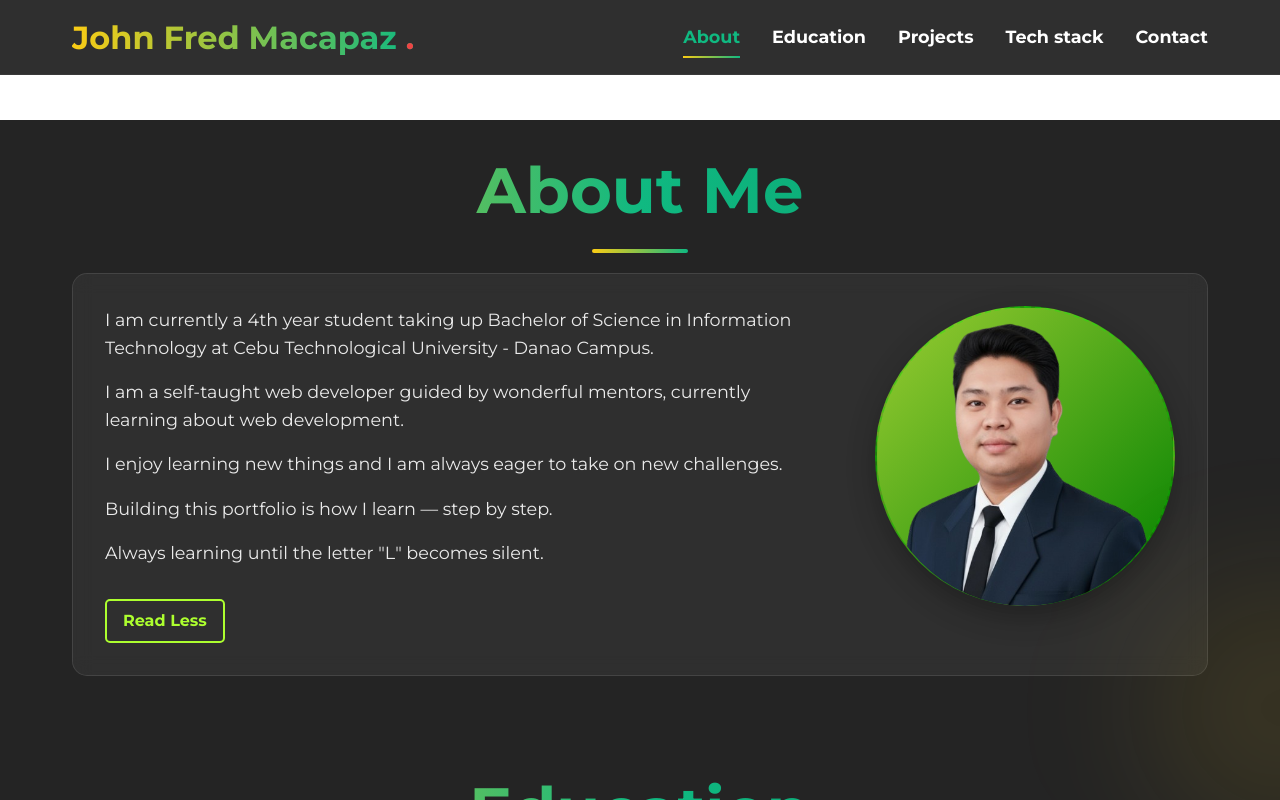
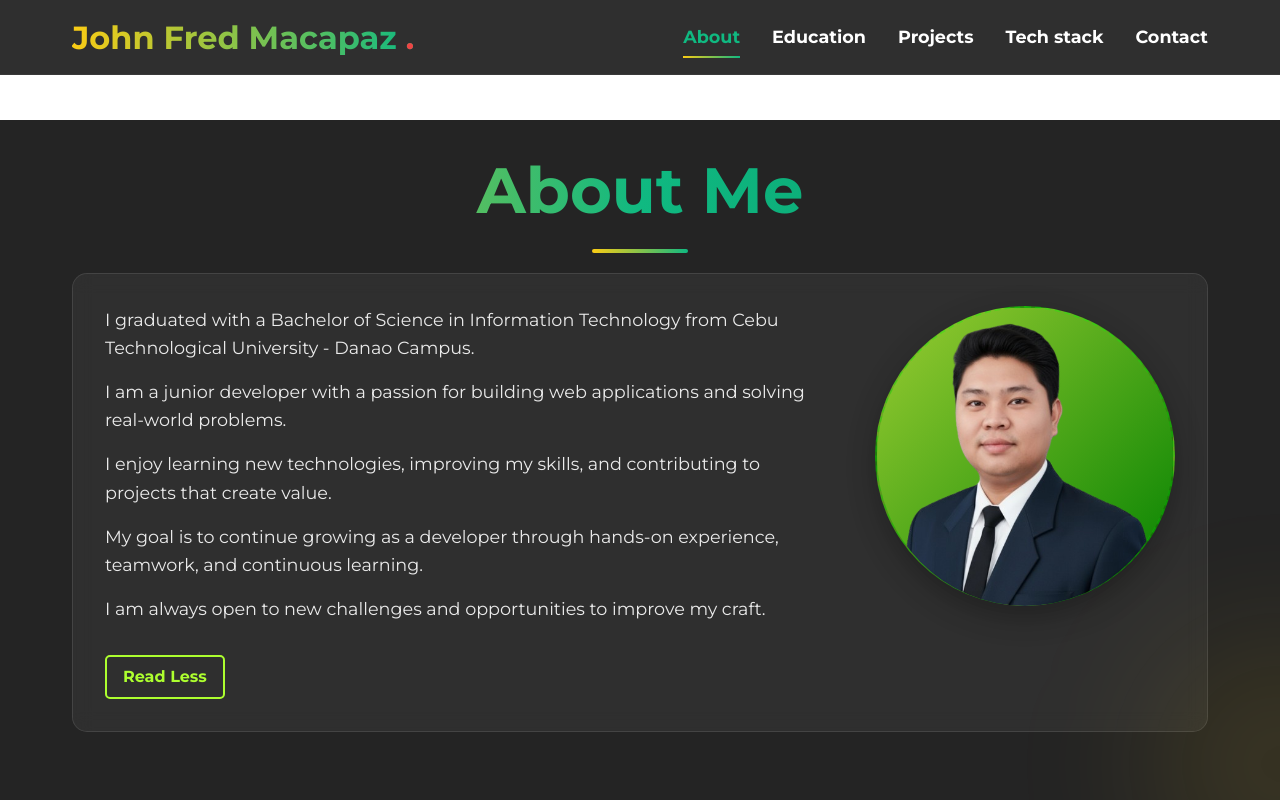
Before and after one commit to IamJoof/portfolioBuiltWithReact, a React (Vite) app: page / in a window 1280 px wide. Both pictures are taken after a click on the button "Read More". Shown: the top 800 px of the page. Built offline with nearby package versions, Linux system fonts and the light colour scheme.

Commit message:
Update About Page

```diff
--- a/src/components/About.tsx
+++ b/src/components/About.tsx
@@ -10,16 +10,16 @@ const About = () => {
                 <div className='about-content'>
                     <div className='about-text'>
                         <p>
-                            I am currently a 4th year student taking up Bachelor of Science in Information Technology at Cebu Technological University - Danao Campus.
+                            I graduated with a Bachelor of Science in Information Technology from Cebu Technological University - Danao Campus.
                         </p>
                         <p>
-                            I am a self-taught web developer guided by wonderful mentors, currently learning about web development. {!showMore && <span className="muted">(click read more)</span>}
+                            I am a junior developer with a passion for building web applications and solving real-world problems. {!showMore && <span className="muted">(click read more)</span>}
                         </p>
                         {showMore && (
                             <>
-                                <p>I enjoy learning new things and I am always eager to take on new challenges.</p>
-                                <p>Building this portfolio is how I learn — step by step.</p>
-                                <p>Always learning until the letter "L" becomes silent.</p>
+                                <p>I enjoy learning new technologies, improving my skills, and contributing to projects that create value.</p>
+                                <p>My goal is to continue growing as a developer through hands-on experience, teamwork, and continuous learning.</p>
+                                <p>I am always open to new challenges and opportunities to improve my craft.</p>
                             </>
                         )}
                         <button className="read-more" onClick={() => setShowMore(!showMore)}>
```
